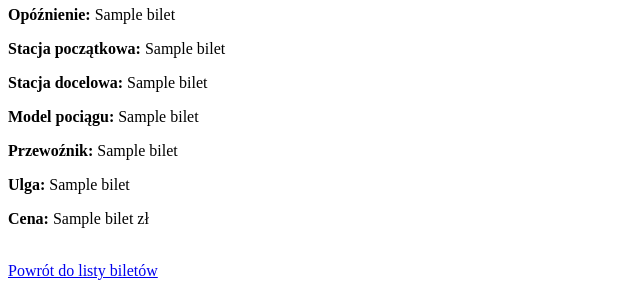
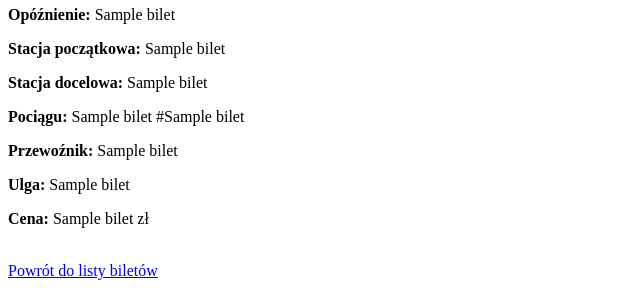
Before and after one commit to JustK0na/szKot, a Flask app: template app/templates/biletSzczegoly.html in a window 1280 px wide. Shown: the part 129-429 px from the top of the page, without its empty margins (0-640 px from the left). Run offline with Flask 3, Linux system fonts and the light colour scheme; the template is opened without the code that fills it: most values are stand-ins (such as "Sample title", 1, 10 or a date in 2020); some libraries are stand-ins or nearby versions.

Commit message:
ujednolicenie pociag <= model pociagu

```diff
--- a/app/app.py
+++ b/app/app.py
@@ -165,7 +165,7 @@ def bilety_szczegol(bilet_id):
             SELECT b.id_biletu, b.cena, b.ulgi, p.data, p.czas_przejazdu, p.opóźnienie,
             s1.nazwa_stacji AS stacja_początkowa,
             s2.nazwa_stacji AS stacja_docelowa,
-            po.model_pociągu,
+            po.model_pociągu, po.id_pociągu,
             prz.nazwa AS przewoznik
             FROM bilety b
             JOIN polaczenia p ON b.id_połączenia = p.id_połączenia
--- a/app/templates/biletSzczegoly.html
+++ b/app/templates/biletSzczegoly.html
@@ -12,7 +12,7 @@
 <p><strong>Opóźnienie:</strong> {{ bilet[5] }}</p>
 <p><strong>Stacja początkowa:</strong> {{ bilet[6] }}</p>
 <p><strong>Stacja docelowa:</strong> {{ bilet[7] }}</p>
-<p><strong>Model pociągu:</strong> {{ bilet[8] }}</p>
+<p><strong>Pociągu:</strong> {{ bilet[8] }} #{{ bilet[9]}}</p>
 <p><strong>Przewoźnik:</strong> {{ bilet[9] }}</p>
 <p><strong>Ulga:</strong> {{ bilet[2] }}</p>
 <p><strong>Cena:</strong> {{ bilet[1] }} zł</p>
```
